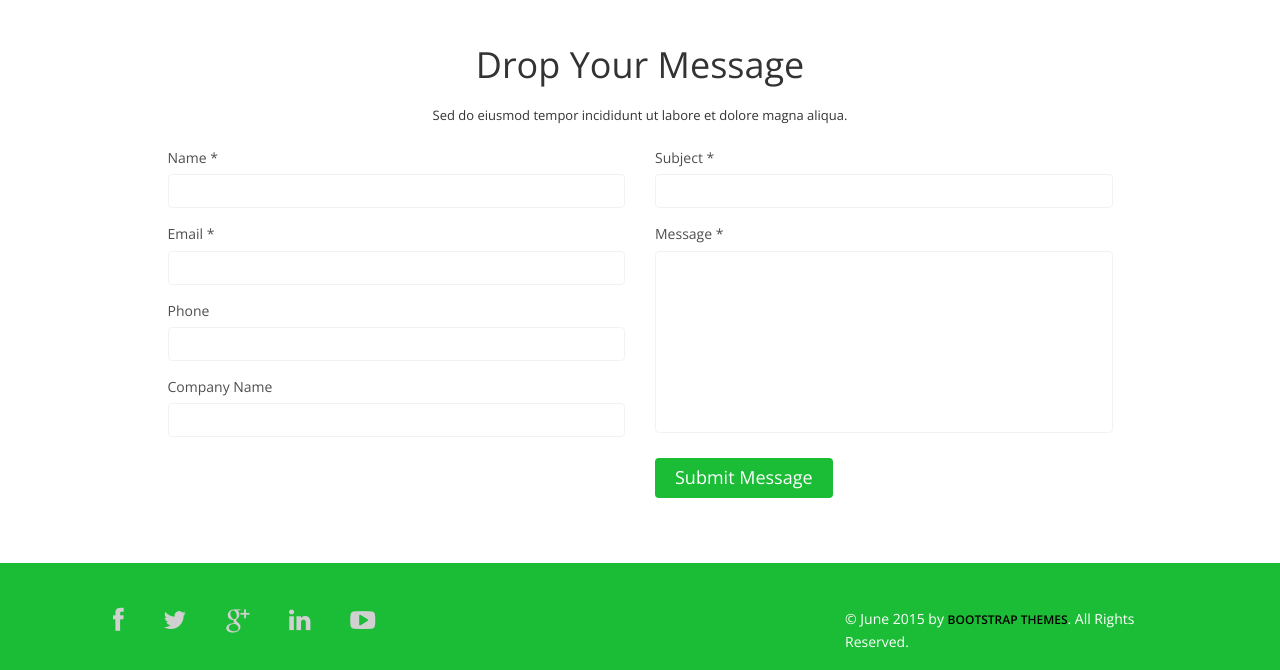
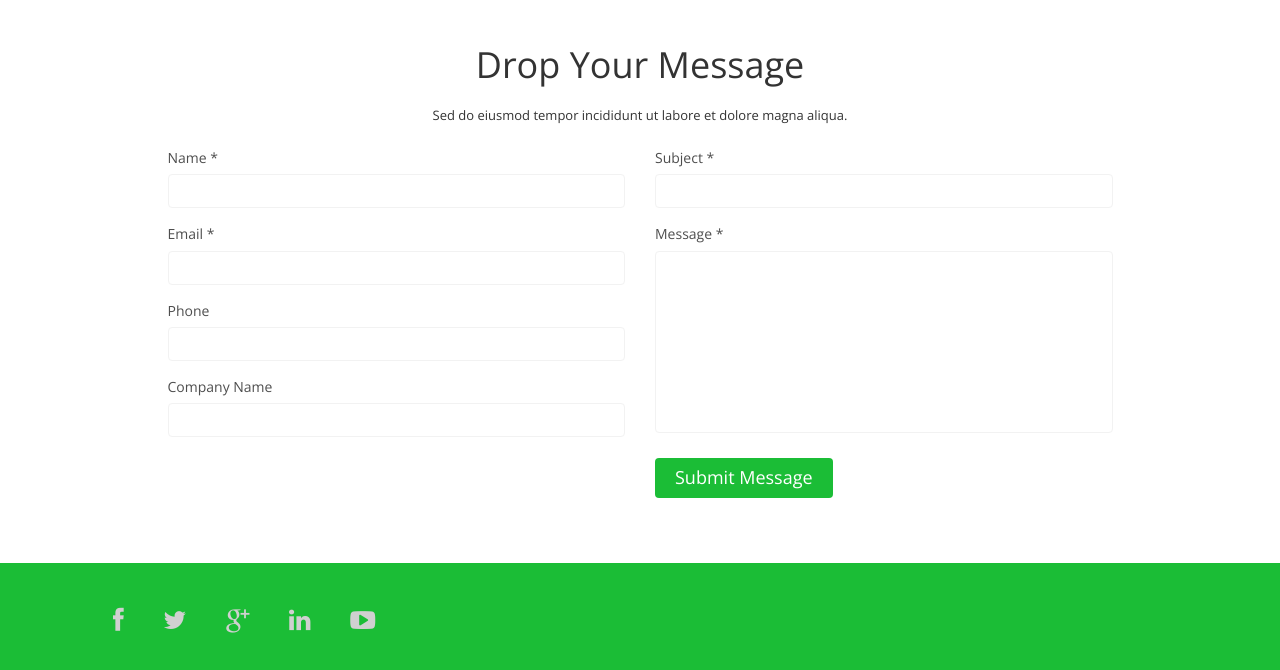
Before and after one commit to logical-coders/company, a plain HTML site: page contact.html in a window 1280 px wide. Shown: the part 605-1275 px from the top of the page. Drawn offline with nearby package versions, Linux system fonts and the light colour scheme.

Commit message:
removed copywrite class

```diff
--- a/contact.html
+++ b/contact.html
@@ -128,14 +128,8 @@
 				</div>
 
 				<div class="col-md-4 col-md-offset-4">
-					<div class="copyright">
-						&copy; June  2015 by <a target="_blank" href="http://bootstraptaste.com/" title="Free Twitter Bootstrap WordPress Themes and HTML templates">Bootstrap Themes</a>. All Rights Reserved.
-					</div>
-                    <!--
-                        All links in the footer should remain intact.
-                        Licenseing information is available at: http://bootstraptaste.com/license/
-                        You can buy this theme without footer links online at: http://bootstraptaste.com/buy/?theme=Company
-                    -->
+
+
 				</div>
 			</div>
 			<div class="pull-right">
```
